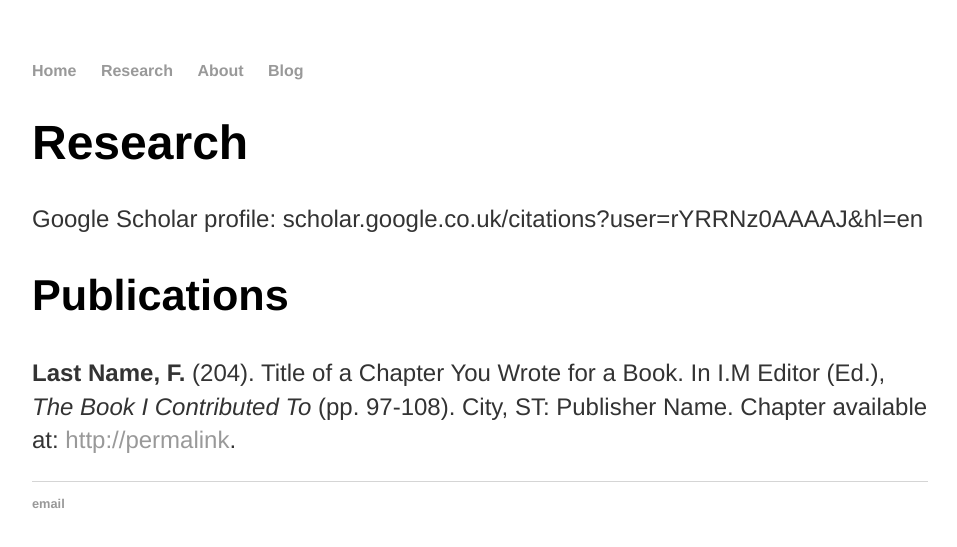
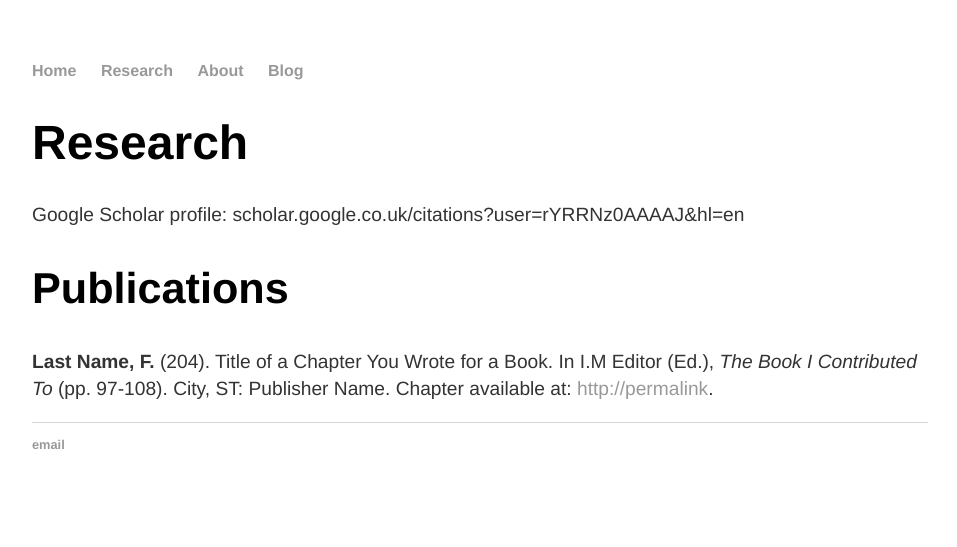
Before and after one commit to josebarbamontoya/josebarbamontoya.github.io, a Jekyll site: the page built from research/index.html, in a window 1280 px wide. Shown: the top 547 px of the page, without its empty margins (160-1117 px from the left). Built offline with Jekyll 4.4.1, drawn with Linux system fonts in a browser that asks for light colours.

Commit message:
Update main.css

```diff
--- a/css/main.css
+++ b/css/main.css
@@ -3,7 +3,7 @@
 a { text-decoration: none; color: #999; }
 a:hover { text-decoration: underline; }
 
-p, ul { font-size: 1.5em; font-family: 'Helvetica', 'Arial', 'Sans-Serif'; line-height: 1.4em; color: #333; }
+p, ul { font-size: 1.2em; font-family: 'Helvetica', 'Arial', 'Sans-Serif'; line-height: 1.4em; color: #333; }
 
 h1, h2, h3, h4 { font-family: 'Helvetica', 'Arial', 'Sans-Serif'; }
 h1 { font-size: 3em;  }
```
